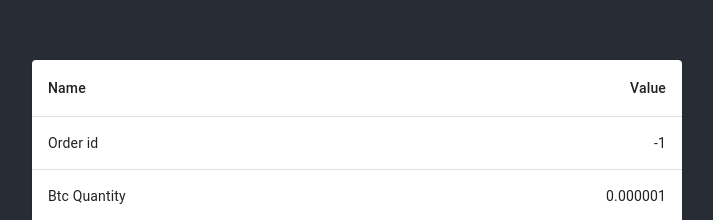
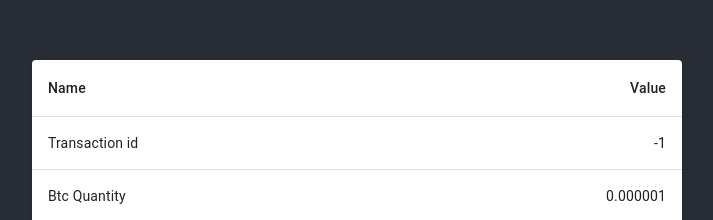
Before and after one commit to patryk-czapla/BtcExchanger, a React (Create React App) app in the folder BtcExchanger.Frontend/: page /summary in a window 1280 px wide. Shown: the part 114-334 px from the top of the page, without its empty margins (283-996 px from the left). Built offline with nearby package versions, Linux system fonts and the light colour scheme.

Commit message:
Summary fields ids

```diff
--- a/BtcExchanger.Frontend/src/components/Summary.js
+++ b/BtcExchanger.Frontend/src/components/Summary.js
@@ -23,8 +23,8 @@ const useStyles = makeStyles(theme => ({
     }
 
 }))
-function createData(name, value) {
-    return { name, value }
+function createData(row_id, name, value) {
+    return { row_id, name, value }
   }
 const Summary = ({
     id,
@@ -38,12 +38,12 @@ const Summary = ({
     }) => {
     const classes = useStyles()
     const rows = [
-        createData('Order id',  id),
-        createData('Btc Quantity', btc_quantity),
-        createData('Account number', account_number),
-        contact_by_email ? createData('Email', email) : createData('Phone number', phone_number),
-        createData('Wallet', wallet),
-        createData('Status', status)
+        createData('transaction_id', 'Transaction id',  id),
+        createData('btc_quantity', 'Btc Quantity', btc_quantity),
+        createData('account_number', 'Account number', account_number),
+        contact_by_email ? createData('email', 'Email', email) : createData('phone_number', 'Phone number', phone_number),
+        createData('wallet', 'Wallet', wallet),
+        createData('status', 'Status', status)
     ];
     return (
         <div className="App-content">
@@ -61,7 +61,7 @@ const Summary = ({
                             <TableCell component="th" scope="row">
                                 {row.name}
                             </TableCell>
-                            <TableCell align="right">{row.value}</TableCell>
+                            <TableCell id={ row.row_id } align="right">{row.value}</TableCell>
                         </TableRow>
                         ))}
                     </TableBody>
```
